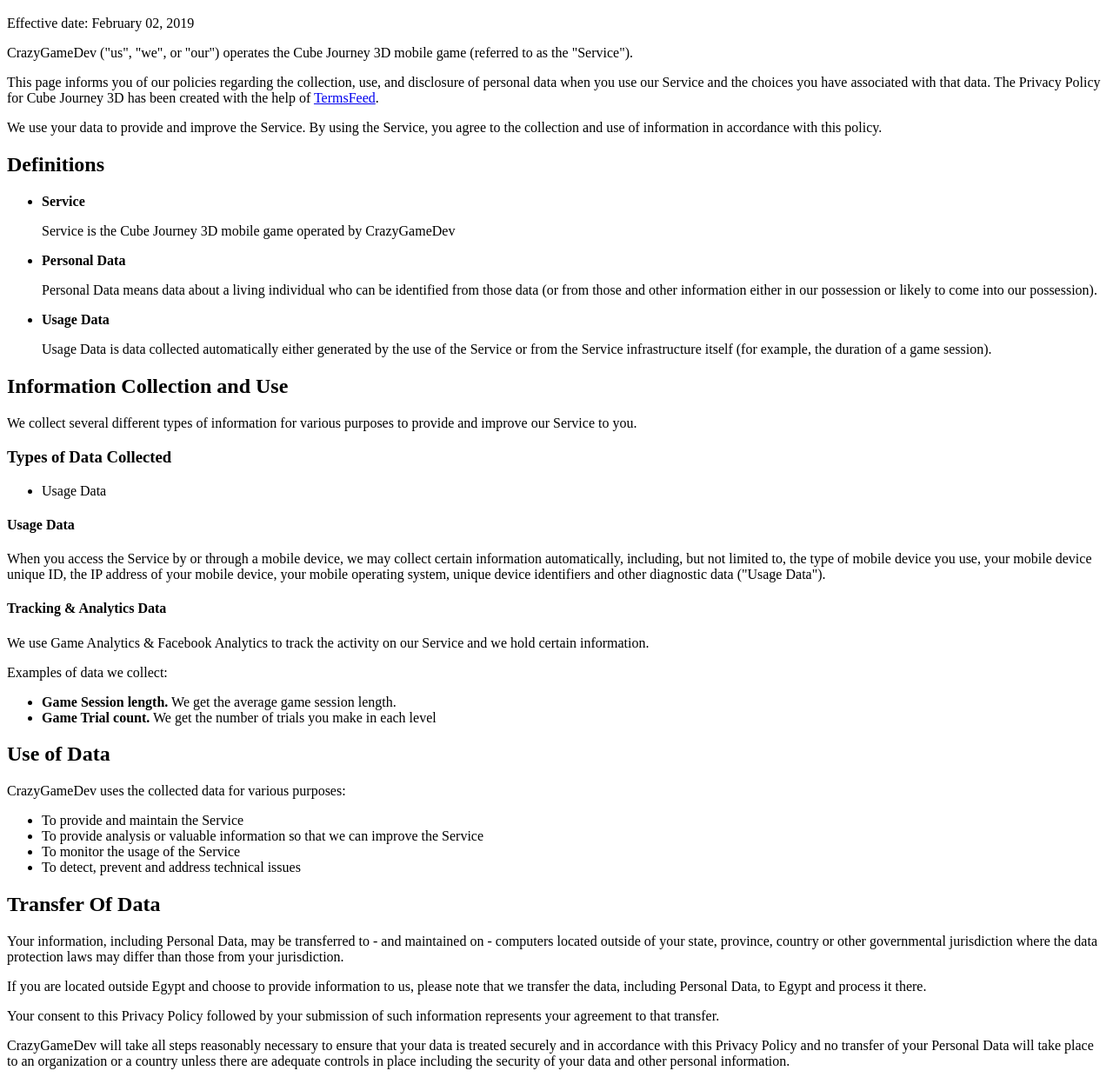
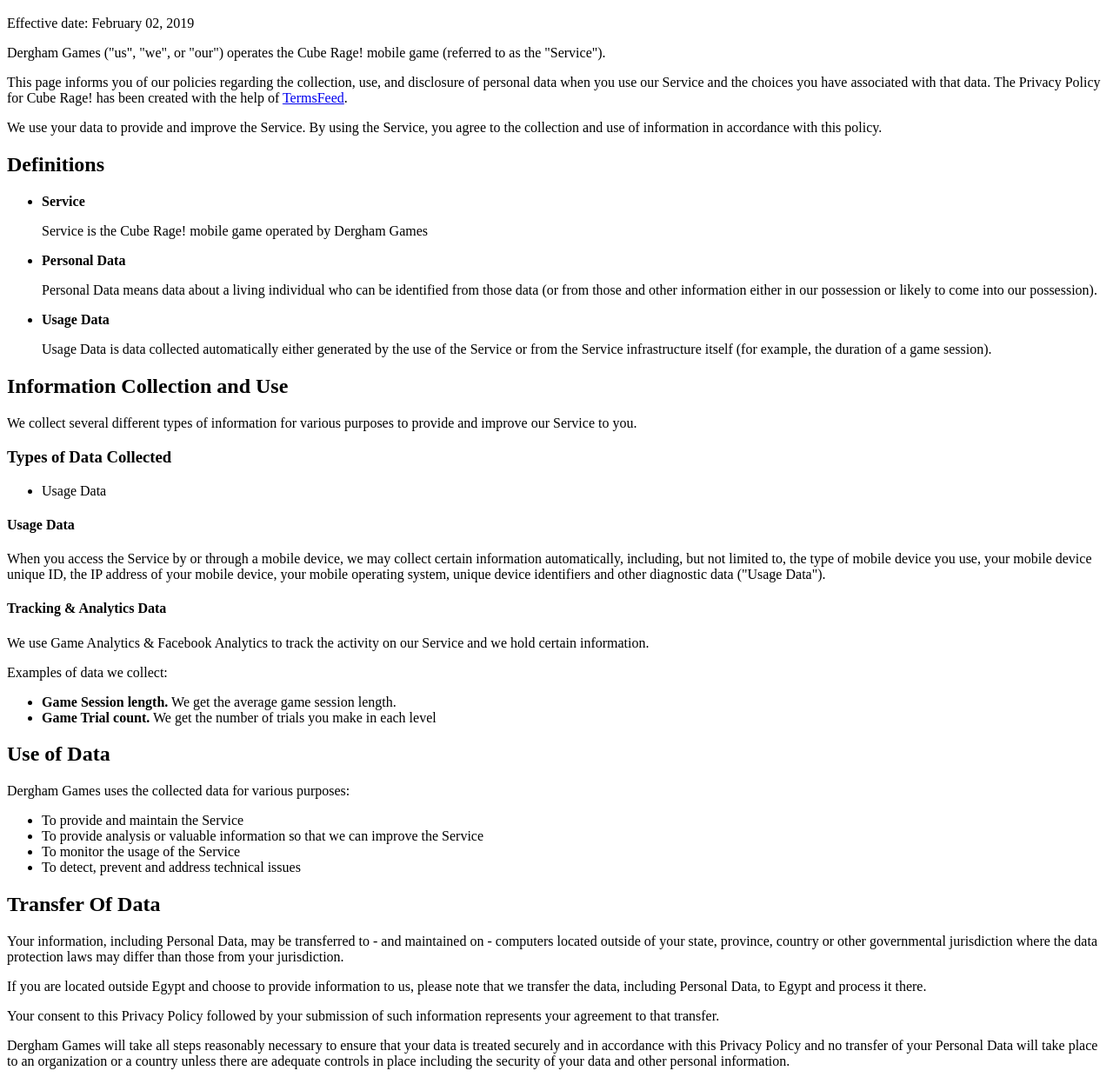
Before and after one commit to RamyDergham/CubeJourney, a plain HTML site: page index.html in a window 1280 px wide. Shown: the part 48-1295 px from the top of the page at 87% size. Drawn offline with Linux system fonts and the light colour scheme.

Commit message:
Update index.html

```diff
--- a/index.html
+++ b/index.html
@@ -4,9 +4,9 @@
 <p>Effective date: February 02, 2019</p>
 
 
-<p>CrazyGameDev ("us", "we", or "our") operates the Cube Journey 3D mobile game (referred to as the "Service").</p>
+<p>Dergham Games ("us", "we", or "our") operates the Cube Rage! mobile game (referred to as the "Service").</p>
 
-<p>This page informs you of our policies regarding the collection, use, and disclosure of personal data when you use our Service and the choices you have associated with that data. The Privacy Policy  for Cube Journey 3D has been created with the help of <a href="https://termsfeed.com/">TermsFeed</a>.</p>
+<p>This page informs you of our policies regarding the collection, use, and disclosure of personal data when you use our Service and the choices you have associated with that data. The Privacy Policy  for Cube Rage! has been created with the help of <a href="https://termsfeed.com/">TermsFeed</a>.</p>
 
 <p>We use your data to provide and improve the Service. By using the Service, you agree to the collection and use of information in accordance with this policy.</p>
 
@@ -14,7 +14,7 @@
 <ul>
     <li>
         <p><strong>Service</strong></p>
-                <p>Service is the Cube Journey 3D mobile game operated by CrazyGameDev</p>
+                <p>Service is the Cube Rage! mobile game operated by Dergham Games</p>
             </li>
     <li>
         <p><strong>Personal Data</strong></p>
@@ -49,7 +49,7 @@
 
 <h2>Use of Data</h2>
 
-<p>CrazyGameDev uses the collected data for various purposes:</p>
+<p>Dergham Games uses the collected data for various purposes:</p>
 <ul>
     <li>To provide and maintain the Service</li>
     <li>To provide analysis or valuable information so that we can improve the Service</li>
@@ -61,12 +61,12 @@
 <p>Your information, including Personal Data, may be transferred to - and maintained on - computers located outside of your state, province, country or other governmental jurisdiction where the data protection laws may differ than those from your jurisdiction.</p>
 <p>If you are located outside Egypt and choose to provide information to us, please note that we transfer the data, including Personal Data, to Egypt and process it there.</p>
 <p>Your consent to this Privacy Policy followed by your submission of such information represents your agreement to that transfer.</p>
-<p>CrazyGameDev will take all steps reasonably necessary to ensure that your data is treated securely and in accordance with this Privacy Policy and no transfer of your Personal Data will take place to an organization or a country unless there are adequate controls in place including the security of your data and other personal information.</p>
+<p>Dergham Games will take all steps reasonably necessary to ensure that your data is treated securely and in accordance with this Privacy Policy and no transfer of your Personal Data will take place to an organization or a country unless there are adequate controls in place including the security of your data and other personal information.</p>
 
 <h2>Disclosure Of Data</h2>
 
 <h3>Legal Requirements</h3>
-<p>CrazyGameDev may disclose your Personal Data in the good faith belief that such action is necessary to:</p>
+<p>Dergham Games may disclose your Personal Data in the good faith belief that such action is necessary to:</p>
 <ul>
     <li>To comply with a legal obligation</li>
     <li>To prevent or investigate possible wrongdoing in connection with the Service</li>
```
